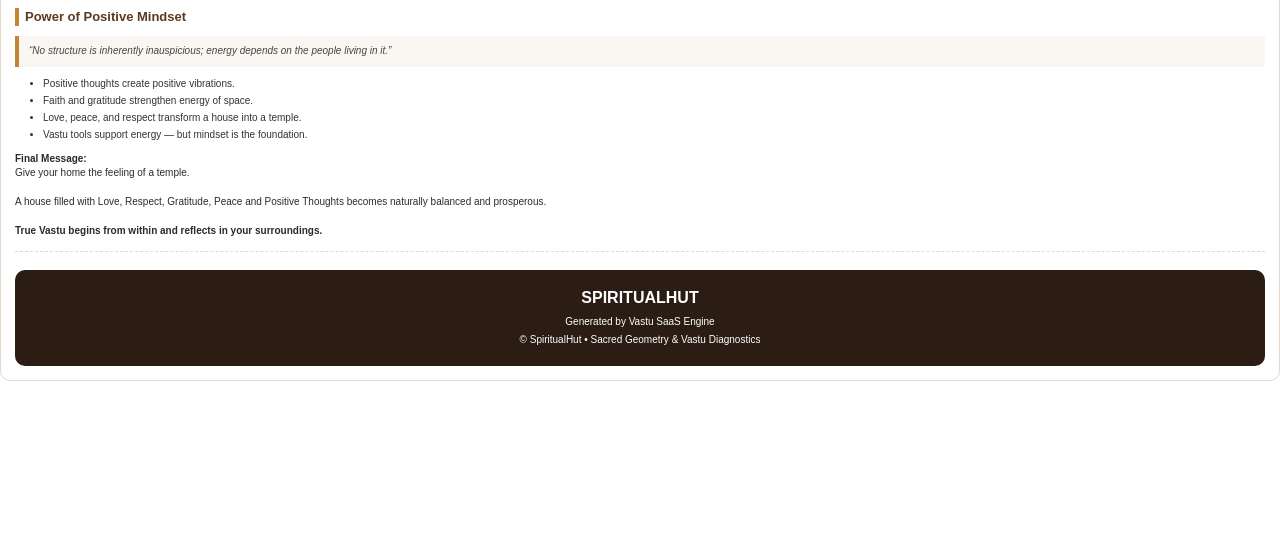
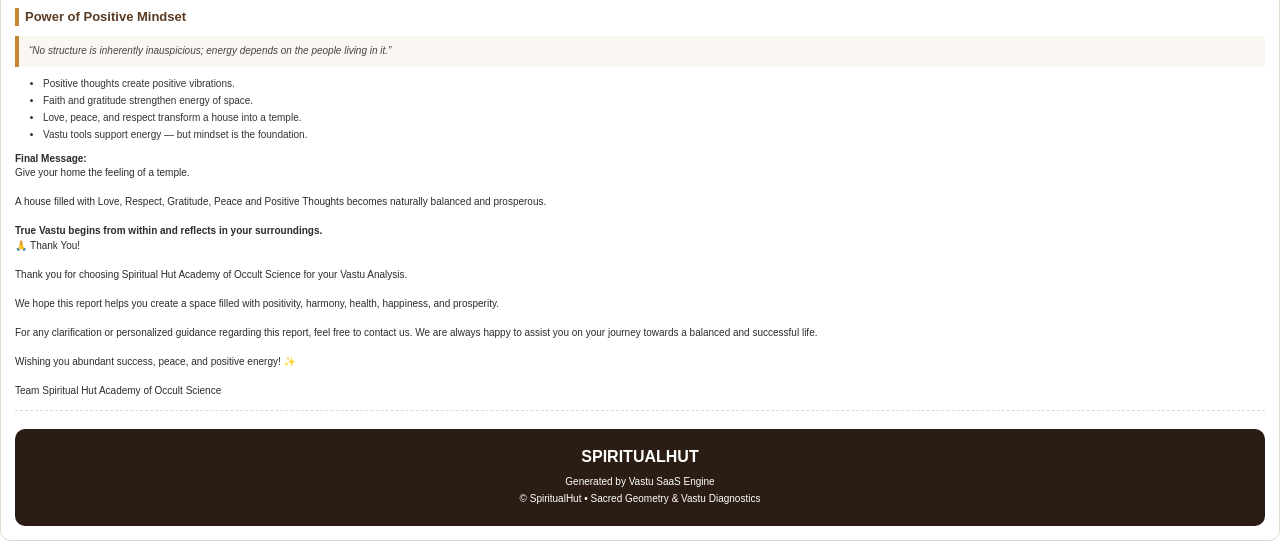
Before and after one commit to rvmanojkumar/vastu-saas, a Python web app: template app/services/templates/report_en.html in a window 1280 px wide. Shown: the part 2379-2934 px from the top of the page. Before the commit the page ends 2760 px from the top, so only its background shows below. Run offline with Jinja, Linux system fonts and the light colour scheme; the template is opened without the code that fills it, so the values that code supplies are empty.

Commit message:
Image delete and add thank you note to the report

```diff
--- a/app/services/templates/report_en.html
+++ b/app/services/templates/report_en.html
@@ -1071,7 +1071,19 @@ tr{
 
                 <b>True Vastu begins from within and reflects in your surroundings.</b>
             </div>
+            <div class="remedy-final">
+                🙏 Thank You!<br/><br/>
 
+                    Thank you for choosing Spiritual Hut Academy of Occult Science for your Vastu Analysis.<br/><br/>
+
+                    We hope this report helps you create a space filled with positivity, harmony, health, happiness, and prosperity.<br/><br/>
+
+                    For any clarification or personalized guidance regarding this report, feel free to contact us. We are always happy to assist you on your journey towards a balanced and successful life.<br/><br/>
+
+                    Wishing you abundant success, peace, and positive energy! ✨<br/><br/>
+
+                    Team Spiritual Hut Academy of Occult Science
+            </div>
         </div>
 <!-- =====================================================
      FOOTER
```
Also changed, not shown: app/services/report/generator.py (+10 -7 lines), app/services/templates/report_hi.html (+12 -0 lines), app/services/templates/report_mr.html (+12 -0 lines), 3 other files.
